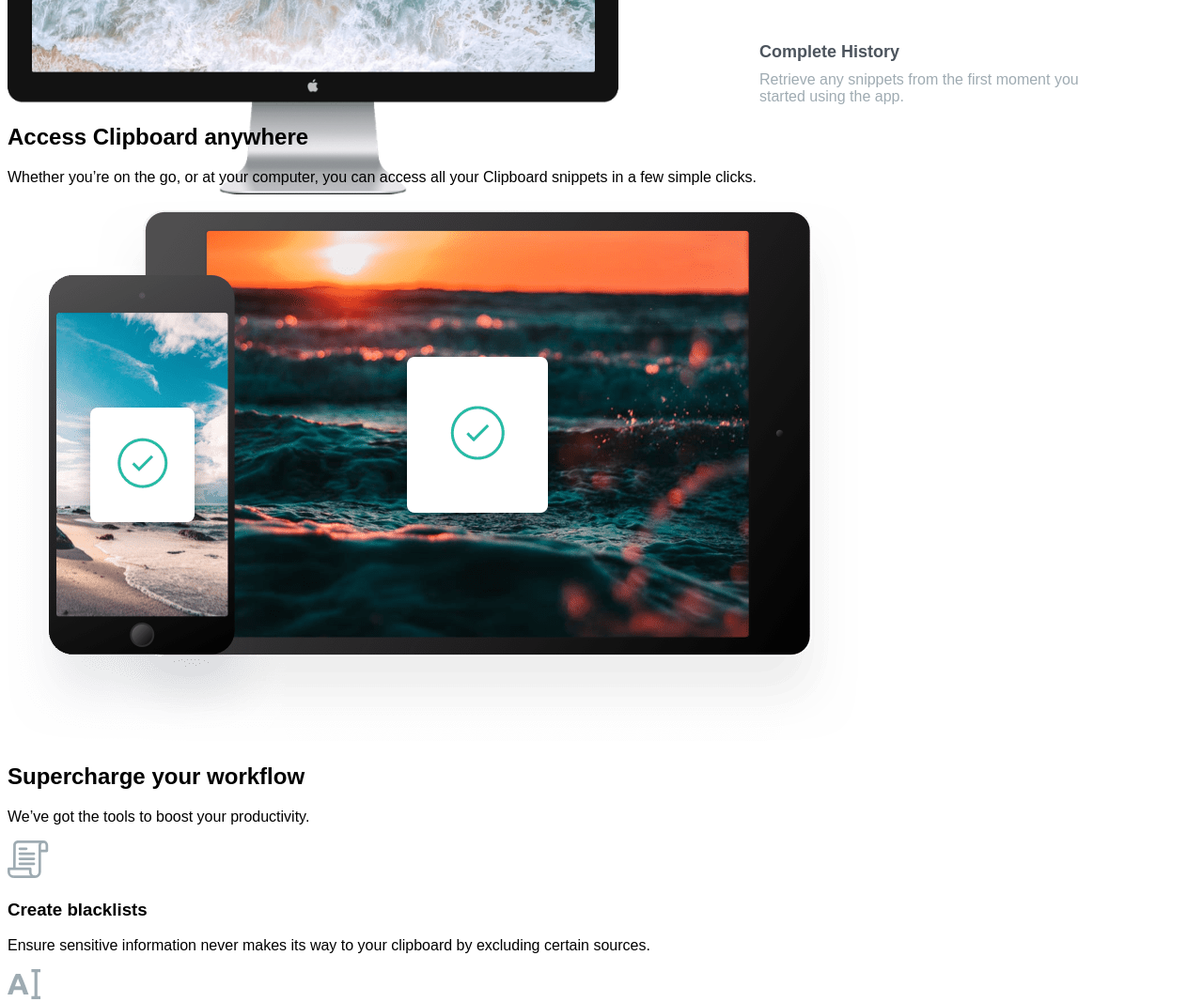
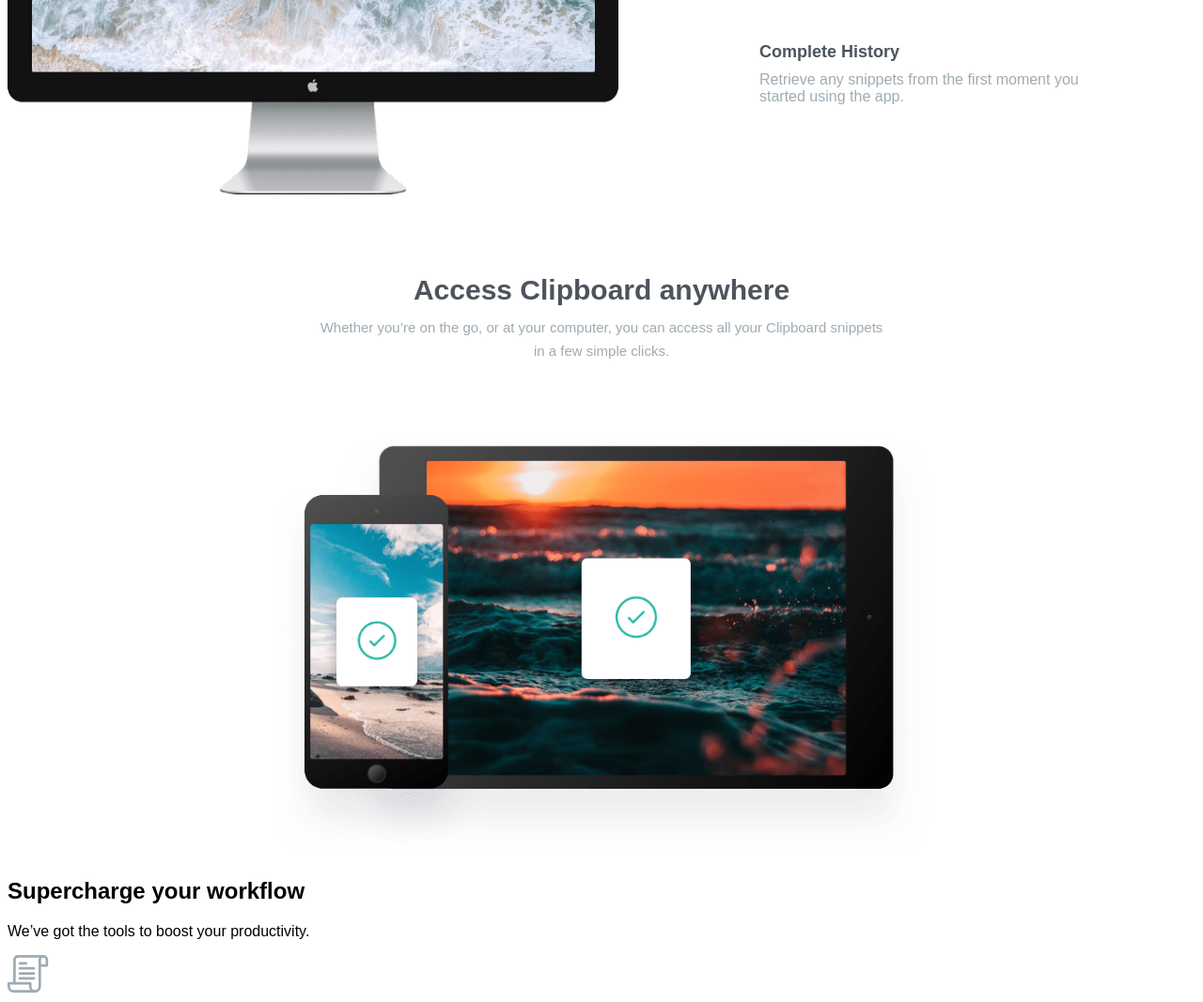
Before and after one commit to Omared250/clipboard-page, a plain HTML site: page index.html in a window 1280 px wide. Shown: the part 1100-2167 px from the top of the page at 94% size. Drawn offline with Linux system fonts and the light colour scheme; a web font is replaced by a local one.

Commit message:
acces area setup

```diff
--- a/css/style.css
+++ b/css/style.css
@@ -109,7 +109,7 @@ main {
     font-size: 18px;
     line-height: 25px;
     text-align: center;
-    color: var(--Grayish-Blue)
+    color: var(--Grayish-Blue);
 }
 
 .snippets-area img {
@@ -133,3 +133,30 @@ main {
     font-size: 16px;
     color: var(--Grayish-Blue);
 }
+
+/*------acces-area setup--------*/
+
+.access-area {
+    margin-top: 180px;
+    text-align: center;
+}
+
+.access-area h2 {
+    margin: 0;
+    font-size: 30px;
+    font-weight: 600;
+    color: var(--Dark-Grayish-Blue);
+}
+
+.access-area p {
+    margin: 10px auto 80px auto;
+    width: 600px;
+    font-size: 15px;
+    line-height: 25px;
+    text-align: center;
+    color: var(--Grayish-Blue);
+}
+
+.access-area img {
+    width: 700px;
+}
```
